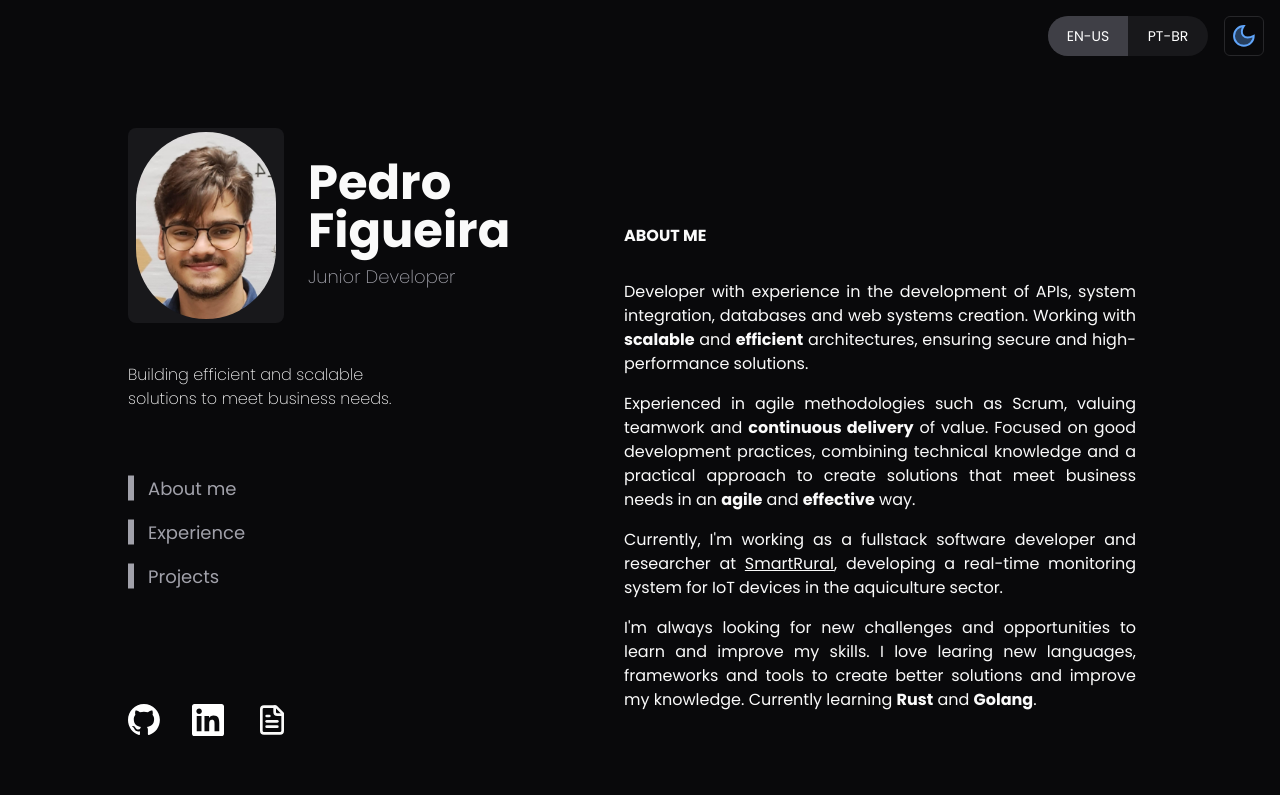
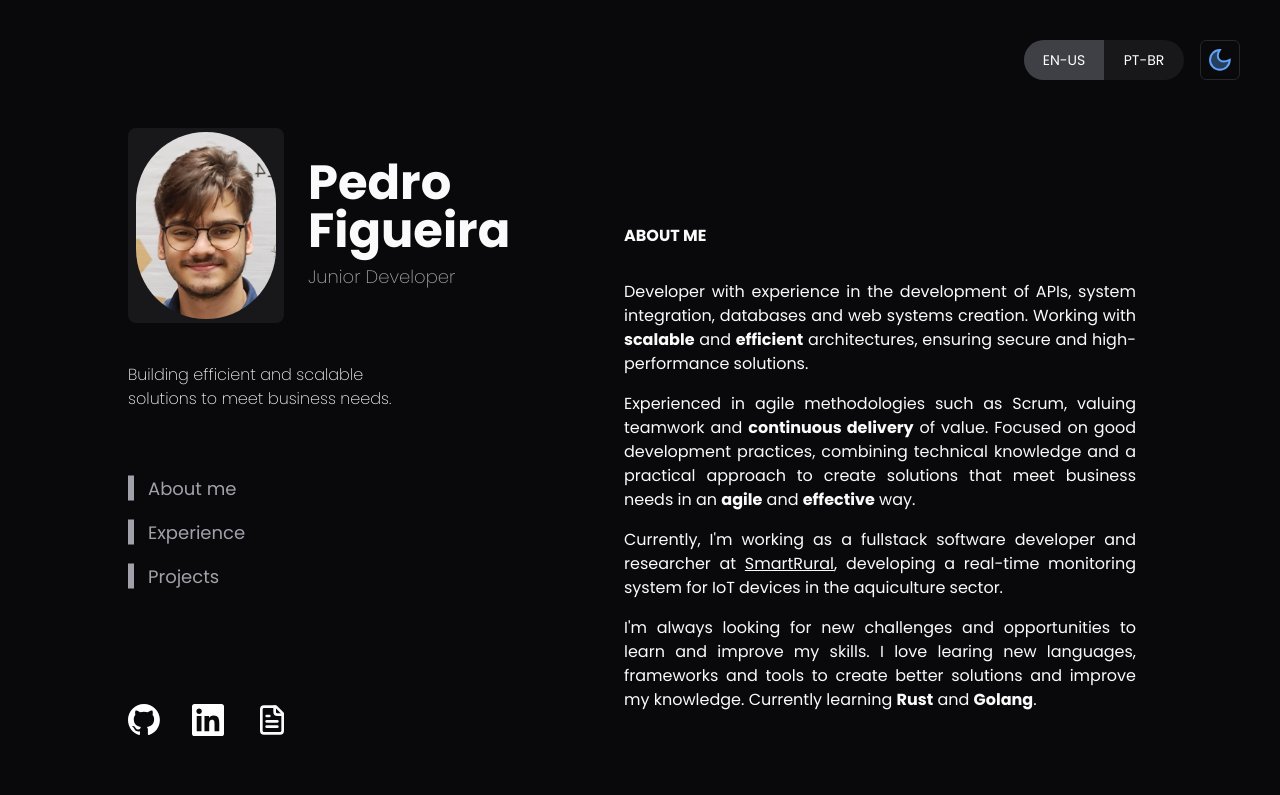
Before and after one commit to PepeuFBV/portfolio, a Next.js app: page / in a window 1280 px wide. Shown: the top 795 px of the page. Built offline with nearby package versions, Linux system fonts and the light colour scheme.

Commit message:
revert changes

```diff
--- a/src/app/layout.tsx
+++ b/src/app/layout.tsx
@@ -53,7 +53,7 @@ export default function RootLayout({
                     enableSystem
                 >
                     <AppProvider>
-                        <div className='fixed right-4 top-4 flex flex-col lg:flex-row items-end gap-4'>
+                        <div className='fixed right-0 top-0 mt-10 mr-10 flex flex-col lg:flex-row items-end gap-4'>
                             <LanguageSwitch />
                             <ModeToggle />
                         </div>
```
